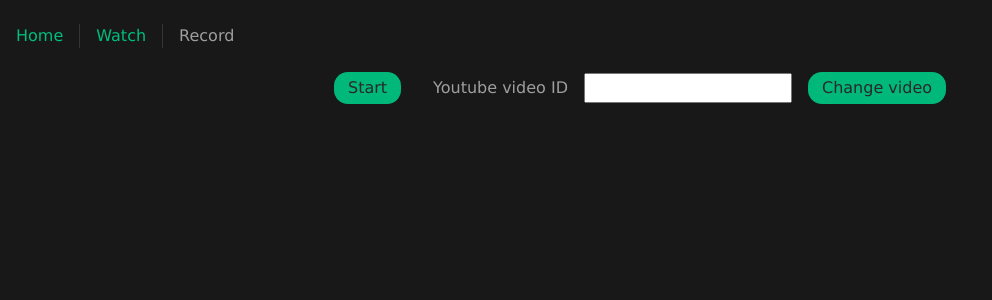
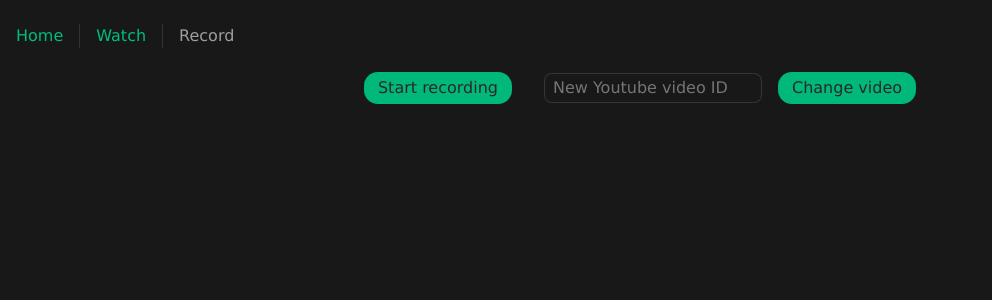
Before and after one commit to aajh/vod-video-player, a Vue app: page /record in a window 1280 px wide. Shown: the top 300 px of the page, without its empty margins (0-992 px from the left). Built offline with nearby package versions, Linux system fonts and the light colour scheme.

Commit message:
Text input styling

```diff
--- a/src/assets/main.css
+++ b/src/assets/main.css
@@ -70,7 +70,8 @@ body {
     min-width: 100%;
 }
 
-.visually-hidden {
+.visually-hidden,
+.sr-only:not(:focus):not(:active) {
     clip: rect(0 0 0 0);
     clip-path: inset(50%);
     height: 1px;
@@ -110,3 +111,11 @@ a,
         background-color: var(--color-button-active);
     }
 }
+
+input[type="text"] {
+    background-color: var(--color-background);
+    color: var(--color-text);
+    border: solid 1px var(--color-border);
+    border-radius: 0.5rem;
+    padding: 0.125rem 0.5rem;
+}
--- a/src/views/RecordView.vue
+++ b/src/views/RecordView.vue
@@ -19,6 +19,7 @@ let recordingStart = 0;
 let syncIntervalId = 0;
 
 const videoId = ref<string | null>(null);
+const videoIdInput = useTemplateRef<HTMLInputElement>('video-id-input');
 
 interface RecordedMoment {
     time: number,
@@ -141,19 +142,18 @@ function stop() {
     player.value.pause();
 }
 
-function changeVideo(event: Event) {
-    if (!event.target) {
+function changeVideo() {
+    if (!videoIdInput.value) {
         return;
     }
 
-    const formData = new FormData(event.target as HTMLFormElement);
-    const newVideoIdEntry = formData.get('videoId');
-    if (!newVideoIdEntry) {
+    const newVideoId = videoIdInput.value.value;
+    if (!newVideoId) {
         return;
     }
 
-    const newVideoId = newVideoIdEntry as string;
     videoId.value = getVideoIdFromUrl(newVideoId) ?? newVideoId;
+    videoIdInput.value!.value = '';
 }
 
 function save() {
@@ -185,12 +185,23 @@ function recordMoment(tag: MomentTag, argument?: RecordedMoment['argument']) {
 <template>
     <div class="container">
         <div class="controls" :class="!!player || 'not-ready'">
-            <button v-show="!isRecording && !recording.length" @click="start" class="button" type="button">Start</button>
-            <button v-show="isRecording" @click="stop" class="button" type="button">Stop</button>
-            <button v-show="!isRecording && recording.length" @click="save" class="button" type="button">Save</button>
+            <button v-show="!isRecording && !recording.length" @click="start" class="button" type="button">
+                Start recording
+            </button>
+            <button v-show="isRecording" @click="stop" class="button" type="button">
+                Stop recording
+            </button>
+            <button v-show="!isRecording && recording.length" @click="save" class="button" type="button">
+                Download
+            </button>
             <form class="video-change-form" @submit.prevent="changeVideo">
-                <label for="videoId">Youtube video ID</label>
-                <input type="text" id="videoId" name="videoId" />
+                <label class="sr-only" for="videoId">New Youtube video ID</label>
+                <input
+                    ref="video-id-input"
+                    type="text"
+                    id="videoId"
+                    name="videoId"
+                    placeholder="New Youtube video ID" />
                 <button class="button" type="submit">Change video</button>
             </form>
         </div>
```
